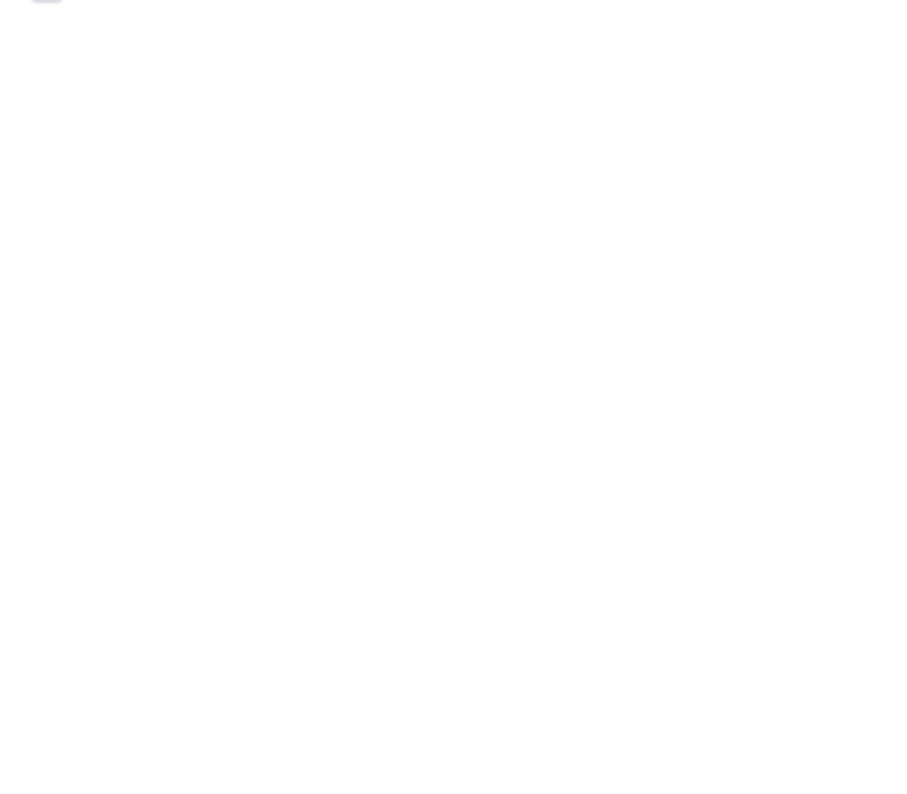
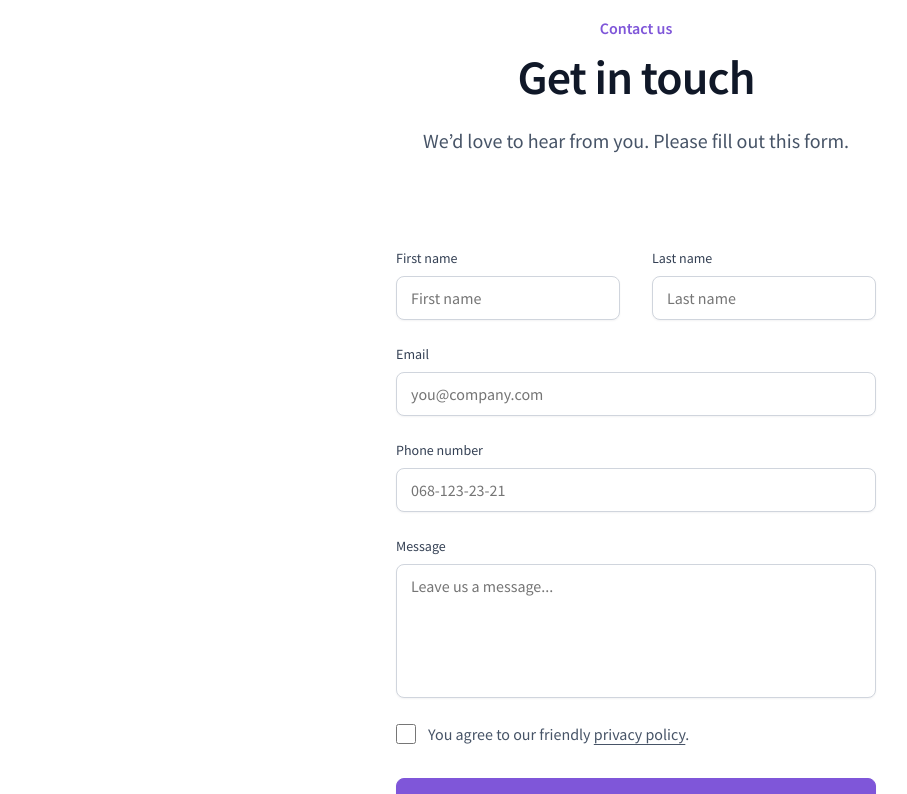
Before and after one commit to theromanovich/toscar, a Next.js app: page / in a window 1280 px wide. Shown: the part 785-1579 px from the top of the page, without its empty margins (4-911 px from the left). Before the commit the page ends 836 px from the top, so only its background shows below. Built offline with nearby package versions, Linux system fonts and the light colour scheme.

Commit message:
added message form

```diff
--- /dev/null
+++ b/src/components/Form/Form.js
@@ -0,0 +1,79 @@
+
+
+const Form = () => {
+  return (
+    <section className="form">
+        <div className="form__link">
+            <a>Contact us</a>
+        </div>
+        <div className="form__title">
+            Get in touch
+        </div>
+        <div className="form__subtitle">
+            We’d love to hear from you. Please fill out this form.
+        </div>
+        <form id="form">
+
+            <div className="username">
+                <div className="username__item">
+                    <label className="label" htmlFor="first-name">First name</label>
+                    <input
+                        type="text"
+                        id="first-name"
+                        name="first-name"
+                        placeholder="First name"/
+                        >
+                </div>
+                <div className="username__item">
+                    <label className="label" htmlFor="last-name">Last name</label>
+                    <input
+                        type="text"
+                        id="last-name"
+                        name="last-name"
+                        placeholder="Last name"
+                        />
+                </div>
+            </div>
+
+            <div className="email">
+                    <label className="label" htmlFor="email">Email</label>
+                    <input
+                        className="input"
+                        type="email"
+                        id="email"
+                        name="email"
+                        placeholder="you@company.com"
+                        />
+            </div>
+
+            <div className="phone">
+                    <label className="label" htmlFor="phone">Phone number</label>
+                    <input
+                        className="input"
+                        type="tel"
+                        id="phone"
+                        name="phone"
+                        pattern="[0]{1}[0-9]{2}-[0-9]{3}-[0-9]{2}-[0-2]{2}"
+                        placeholder="068-123-23-21"
+                        />
+            </div>
+
+            <div className="message">
+                    <label className="label" htmlFor="message">Message</label>
+                    <textarea name="message" form="form" id="message" placeholder="Leave us a message..."></textarea>
+            </div>
+
+            <div className="privacy">
+                <input
+                    type="checkbox"
+                    id="privacy"
+                    name="privacy"
+                    />
+                <label htmlFor="privacy">You agree to our friendly <a href="#">privacy policy</a>.</label>
+            </div>
+            <button type="submit">Send message</button>
+        </form>
+    </section>
+  )
+}
+export default Form;
--- a/src/components/Layout/Layout.js
+++ b/src/components/Layout/Layout.js
@@ -1,7 +1,7 @@
 import Header from '../Header/Header'
 import Footer from '../Footer/Footer'
 import Hero from '../Hero/Hero';
-
+import Form from '../Form/Form';
 
 
 
@@ -11,6 +11,7 @@ const Layout = ({children}) => (
         <Header/>
         <Hero/>
         {children}
+        <Form/>
         <Footer/>
     </div>
 );
--- /dev/null
+++ b/src/style/block/form.scss
@@ -0,0 +1,130 @@
+.form {
+    min-height: 100vh;
+    padding: 96px 0;
+    margin: 0 auto;
+    width: 480px;
+    &__link {
+        font-weight: 600;
+        font-size: 16px;
+        text-align: center;
+        color: #7F56D9;
+        margin-bottom: 12px;
+    }
+    &__title {
+        text-align: center;
+        font-weight: 600;
+        font-size: 48px;
+        text-align: center;
+        letter-spacing: -0.02em;
+        color: #101828;
+
+
+    }
+    &__subtitle {
+        margin-top: 24px;
+        font-weight: 400;
+        font-size: 20px;
+        text-align: center;
+        color: #475467;
+
+    }
+    & form {
+        margin-top: 96px;
+        .username {
+            display: flex;
+            justify-content: space-between;
+            &__item {
+                display: flex;
+                gap: 8px;
+                flex-direction: column;
+                input {
+                    width: 224px;
+                    height: 44px;
+                    padding: 10px 14px;
+                    background: #FFFFFF;
+                    border: 1px solid #D0D5DD;
+                    box-shadow: 0px 1px 2px rgba(16, 24, 40, 0.05);
+                    border-radius: 8px;
+                }
+            }
+        }
+        .input {
+            height: 44px;
+            background: #FFFFFF;
+            border: 1px solid #D0D5DD;
+            box-shadow: 0px 1px 2px rgba(16, 24, 40, 0.05);
+            border-radius: 8px;
+            padding: 10px 14px;
+        }
+        .label {
+            font-size: 14px;
+            line-height: 20px;
+            color: #344054;
+
+        }
+        & .email {
+            margin-top: 24px;
+            display: flex;
+            gap: 8px;
+            flex-direction: column;
+        }
+        & .phone {
+            margin-top: 24px;
+            display: flex;
+            gap: 8px;
+            flex-direction: column;
+        }
+        & .message {
+            margin-top: 24px;
+            display: flex;
+            gap: 8px;
+            flex-direction: column;
+            textarea {
+                padding: 12px 14px;
+                gap: 8px;
+                height: 134px;
+                background: #FFFFFF;
+                border: 1px solid #D0D5DD;
+                box-shadow: 0px 1px 2px rgba(16, 24, 40, 0.05);
+                border-radius: 8px;
+                resize: none;
+            }
+        }
+        & .privacy {
+            margin-top: 24px;
+            display: flex;
+            gap: 12px;
+            align-items: center;
+            input {
+                width: 20px;
+                height: 20px;
+                background: #FFFFFF;
+                border: 1px solid #D0D5DD;
+            }
+            label {
+                font-weight: 400;
+                font-size: 16px;
+                line-height: 24px;
+                color: #475467;
+                a {
+                    color: #475467;
+                    text-decoration-line: underline;
+                    text-underline-offset: 3.5px;
+
+                }
+            }
+        }
+    }
+    button {
+        margin-top: 32px;
+        padding: 12px 20px;
+        gap: 8px;
+        width: 480px;
+        height: 48px;
+        background: #7F56D9;
+        border: 1px solid #7F56D9;
+        box-shadow: 0px 1px 2px rgba(16, 24, 40, 0.05);
+        border-radius: 8px;
+        color: white;
+    }
+}
--- a/src/style/block/header.scss
+++ b/src/style/block/header.scss
@@ -154,7 +154,7 @@
       transition: .3s all;
       position: absolute;
       left: -100%;
-      top: 30%;
+      top: 38%;
       z-index: 10;
         button {
           padding: 10px 6px;
@@ -162,7 +162,7 @@
         }
       &.active {
         left: 20px;
-        max-width: 100%;
+        max-width: 90%;
         button {
           margin-top: 20px;
           height: 44px;
--- a/src/style/global.scss
+++ b/src/style/global.scss
@@ -2,6 +2,7 @@
 @import 'block/footer';
 @import 'block/header';
 @import 'block/hero';
+@import 'block/form.scss';
 
 * {
   margin: 0;
```
